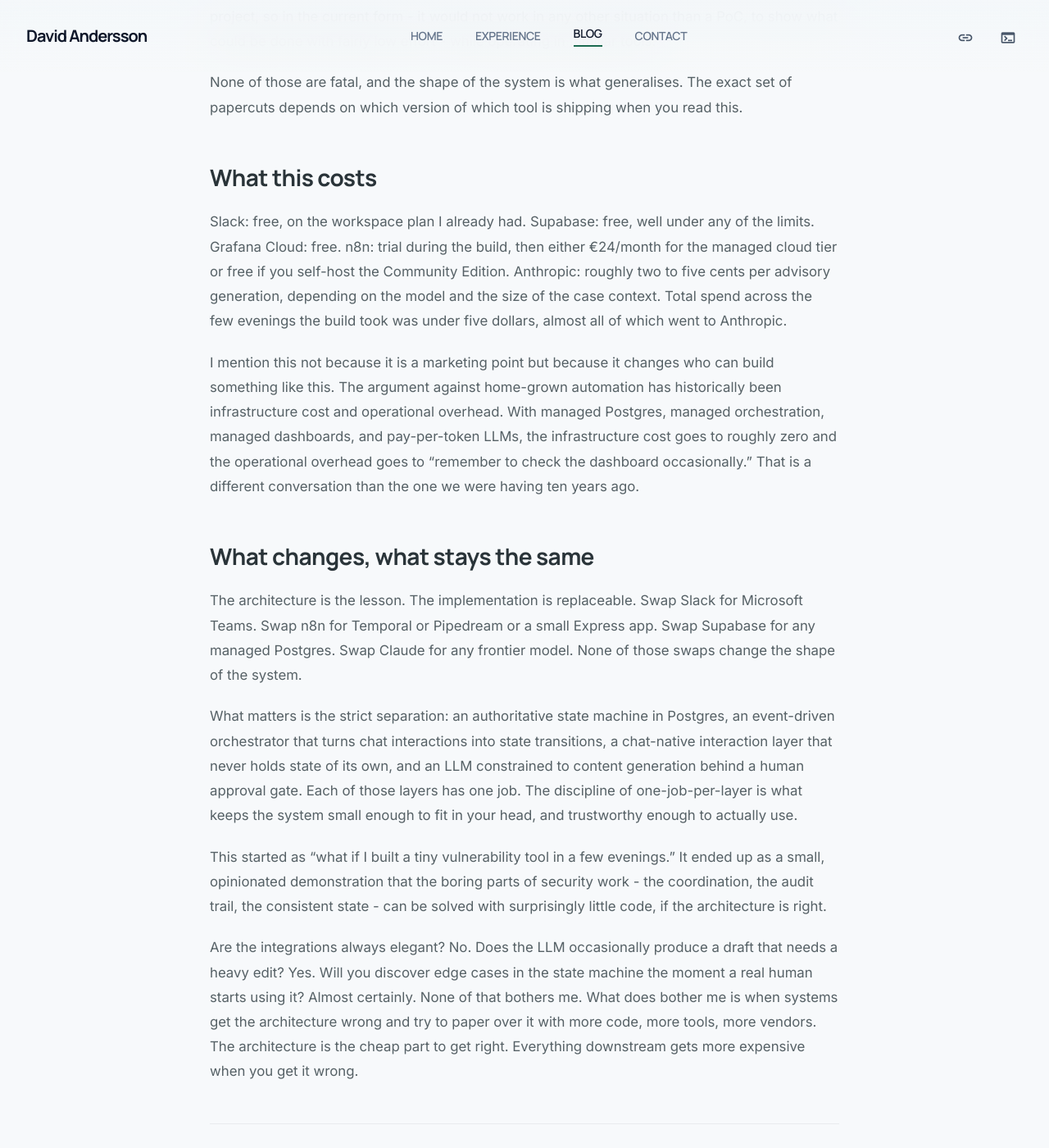
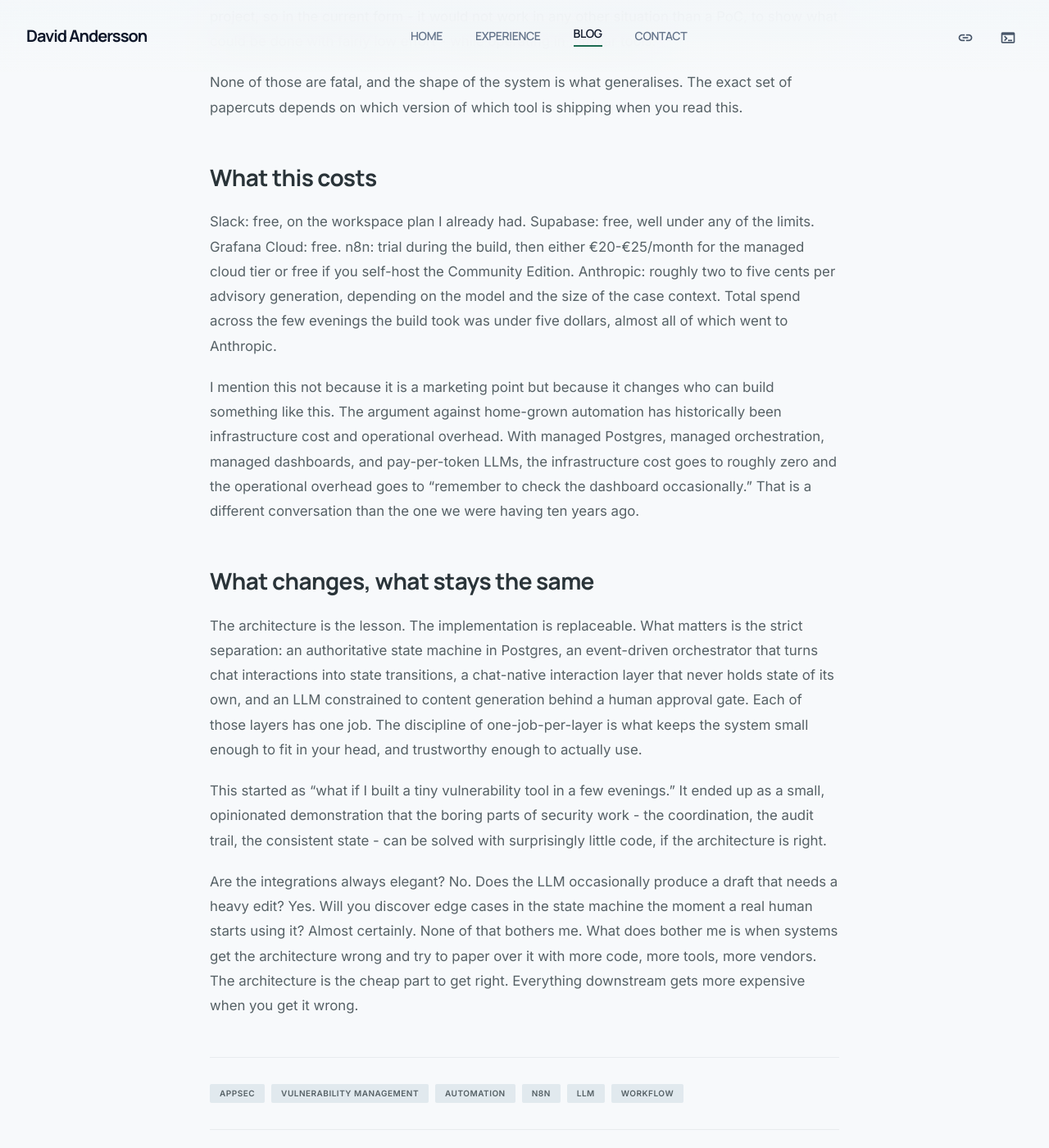
Before and after one commit to davand01/davand01.github.io, a Jekyll site: the page built from _posts/2026-05-18-vulnerability-coordination-state-machine.markdown, in a window 1280 px wide and 1400 px high, scrolled down 13322 px. Shown: the whole window at 82% size. Built offline with Jekyll 4.4.1, drawn with Linux system fonts in a browser that asks for light colours; nearby versions of some CDN libraries.

Commit message:
Update 2026-05-18-vulnerability-coordination-state-machine.markdown

```diff
--- a/_posts/2026-05-18-vulnerability-coordination-state-machine.markdown
+++ b/_posts/2026-05-18-vulnerability-coordination-state-machine.markdown
@@ -174,15 +174,13 @@
 
 ## What this costs
 
-Slack: free, on the workspace plan I already had. Supabase: free, well under any of the limits. Grafana Cloud: free. n8n: trial during the build, then either €24/month for the managed cloud tier or free if you self-host the Community Edition. Anthropic: roughly two to five cents per advisory generation, depending on the model and the size of the case context. Total spend across the few evenings the build took was under five dollars, almost all of which went to Anthropic.
+Slack: free, on the workspace plan I already had. Supabase: free, well under any of the limits. Grafana Cloud: free. n8n: trial during the build, then either €20-€25/month for the managed cloud tier or free if you self-host the Community Edition. Anthropic: roughly two to five cents per advisory generation, depending on the model and the size of the case context. Total spend across the few evenings the build took was under five dollars, almost all of which went to Anthropic.
 
 I mention this not because it is a marketing point but because it changes who can build something like this. The argument against home-grown automation has historically been infrastructure cost and operational overhead. With managed Postgres, managed orchestration, managed dashboards, and pay-per-token LLMs, the infrastructure cost goes to roughly zero and the operational overhead goes to "remember to check the dashboard occasionally." That is a different conversation than the one we were having ten years ago.
 
 ## What changes, what stays the same
 
-The architecture is the lesson. The implementation is replaceable. Swap Slack for Microsoft Teams. Swap n8n for Temporal or Pipedream or a small Express app. Swap Supabase for any managed Postgres. Swap Claude for any frontier model. None of those swaps change the shape of the system.
-
-What matters is the strict separation: an authoritative state machine in Postgres, an event-driven orchestrator that turns chat interactions into state transitions, a chat-native interaction layer that never holds state of its own, and an LLM constrained to content generation behind a human approval gate. Each of those layers has one job. The discipline of one-job-per-layer is what keeps the system small enough to fit in your head, and trustworthy enough to actually use.
+The architecture is the lesson. The implementation is replaceable. What matters is the strict separation: an authoritative state machine in Postgres, an event-driven orchestrator that turns chat interactions into state transitions, a chat-native interaction layer that never holds state of its own, and an LLM constrained to content generation behind a human approval gate. Each of those layers has one job. The discipline of one-job-per-layer is what keeps the system small enough to fit in your head, and trustworthy enough to actually use.
 
 This started as "what if I built a tiny vulnerability tool in a few evenings." It ended up as a small, opinionated demonstration that the boring parts of security work - the coordination, the audit trail, the consistent state - can be solved with surprisingly little code, if the architecture is right.
 
```
